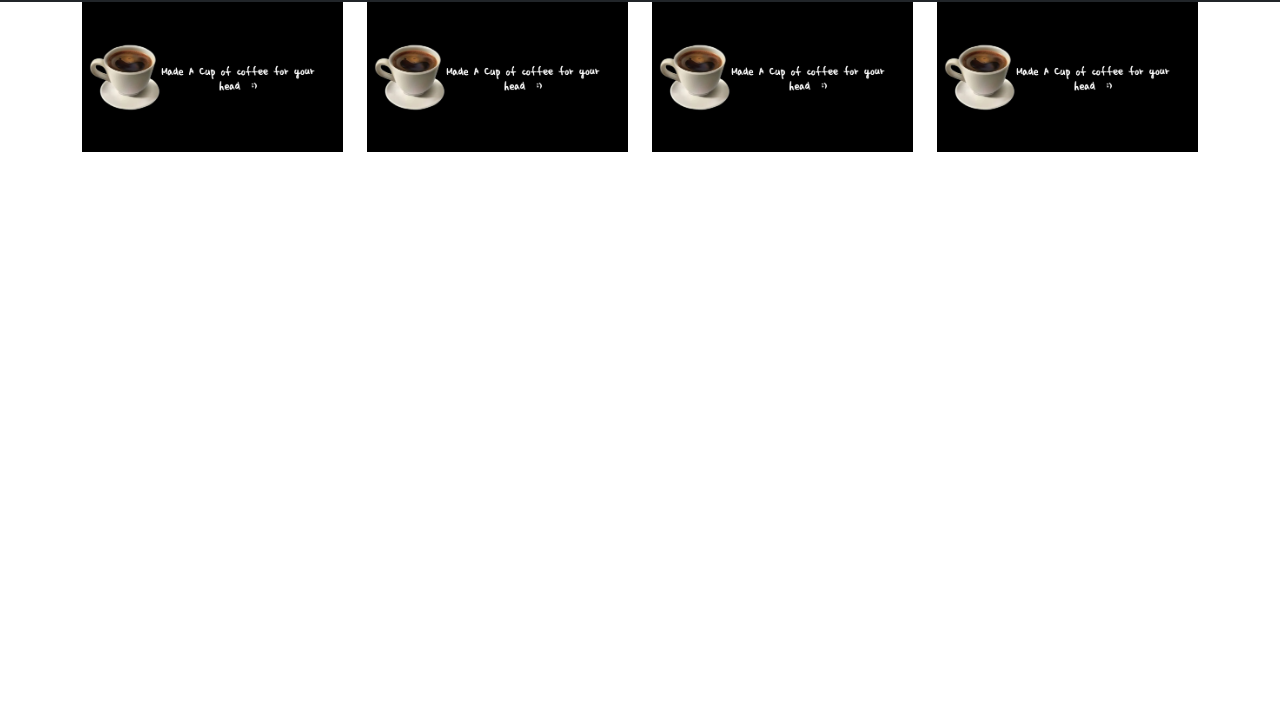
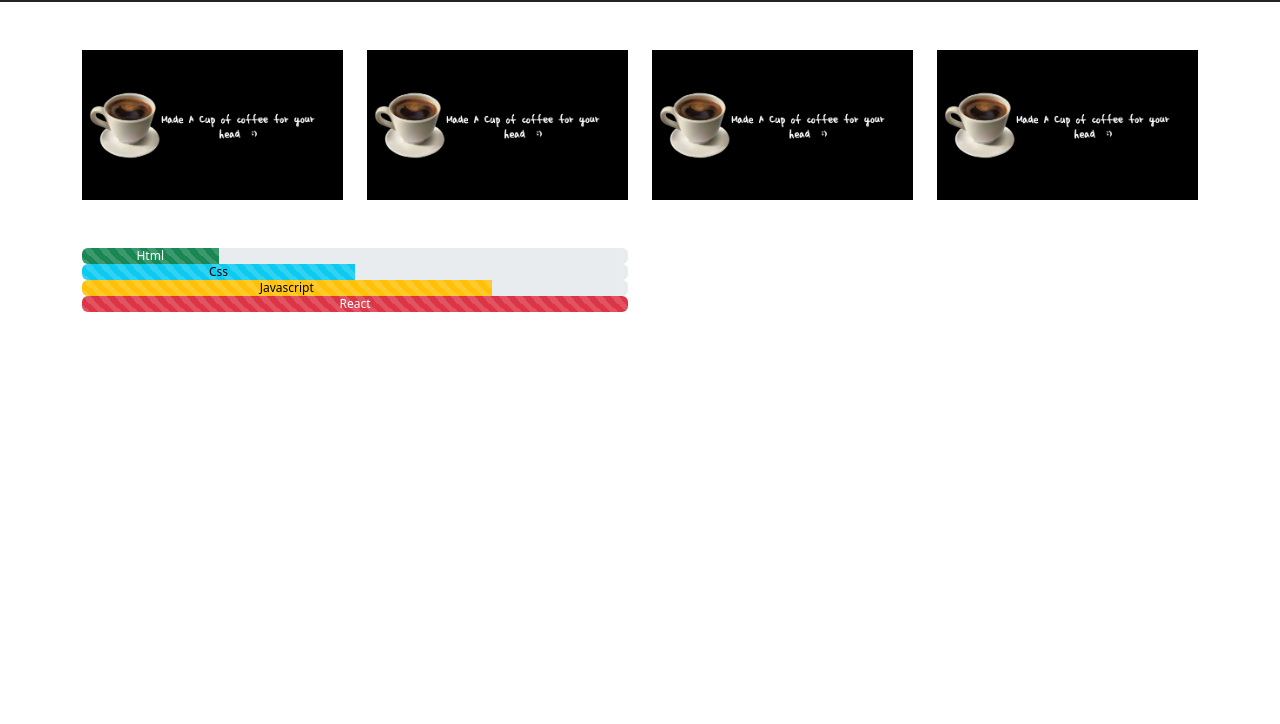
Before and after one commit to omgawate/Github-learning-bootstrap, a plain HTML site: page gallary.html in a window 1280 px wide. Shown: the part 76-800 px from the top of the page. Drawn offline with nearby package versions, Linux system fonts and the light colour scheme.

Commit message:
here we learn about some things

```diff
--- a/gallary.html
+++ b/gallary.html
@@ -51,13 +51,11 @@
               </li>
               <li class="nav-item dropdown">
                 <a
-                  class="nav-link dropdown-toggle"
+                  class="nav-link dropdown-toggle active bg-danger"
                   href="gallary.html"
                   role="button"
                   data-bs-toggle="dropdown"
                   aria-expanded="false"
-                  active
-                  bg-danger
                 >
                   GALLARY
                 </a>
@@ -96,7 +94,7 @@
     </header>
 
     <main>
-      <section>
+      <section class="mt-5">
         <div class="container">
           <div class="row">
             <div class="col-md-3">
@@ -115,6 +113,63 @@
           </div>
         </div>
       </section>
+      <section class="mt-5">
+        <div class="container">
+          <div class="row">
+            <div class="col-md-6">
+              <div
+                class="progress"
+                role="progressbar"
+                aria-label="Success example"
+                aria-valuenow="25"
+                aria-valuemin="0"
+                aria-valuemax="100"
+              >
+                <div class="progress-bar progress-bar-striped progress-bar-animated text-bg-success" style="width: 25%">
+                  Html
+                </div>
+              </div>
+              <div
+                class="progress"
+                role="progressbar"
+                aria-label="Info example"
+                aria-valuenow="50"
+                aria-valuemin="0"
+                aria-valuemax="100"
+              >
+                <div class="progress-bar progress-bar-striped progress-bar-animated text-bg-info" style="width: 50%">
+                  Css
+                </div>
+              </div>
+              <div
+                class="progress"
+                role="progressbar"
+                aria-label="Warning example"
+                aria-valuenow="75"
+                aria-valuemin="0"
+                aria-valuemax="100"
+              >
+                <div class="progress-bar progress-bar-striped progress-bar-animated text-bg-warning" style="width: 75%">
+                  Javascript
+                </div>
+              </div>
+              <div
+                class="progress"
+                role="progressbar"
+                aria-label="Danger example"
+                aria-valuenow="100"
+                aria-valuemin="0"
+                aria-valuemax="100"
+              >
+                <div class="progress-bar progress-bar-striped progress-bar-animated text-bg-danger" style="width: 100%">
+                  React
+                </div>
+              </div>
+            </div>
+            <div class="col-md-6"></div>
+          </div>
+        </div>
+      </section>
     </main>
 
     <script
```
Also changed, not shown: services.html (+23 -0 lines), index.html (line endings or trailing spaces).
